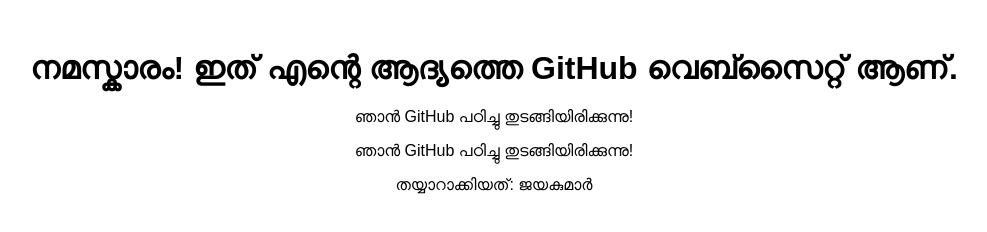
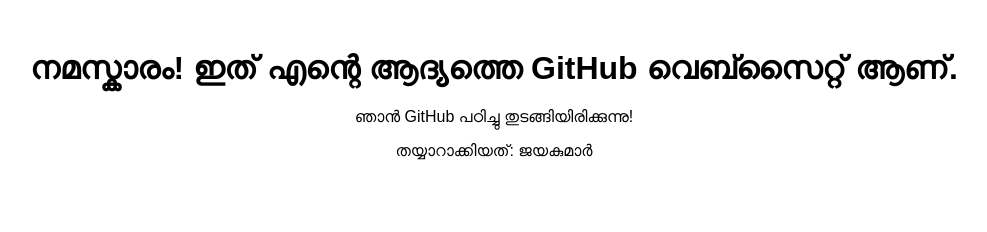
Before and after one commit to jayakumarsayamkudy-alt/my-first-project, a plain HTML site: page index.html in a window 1280 px wide. Shown: the whole page, without its empty margins (146-1133 px from the left). Drawn offline with Linux system fonts and the light colour scheme.

Commit message:
Update index.html

```diff
--- a/index.html
+++ b/index.html
@@ -8,5 +8,5 @@
   <p>ഞാൻ GitHub പഠിച്ചു തുടങ്ങിയിരിക്കുന്നു!</p>
 </body>
 </html>
-<p>ഞാൻ GitHub പഠിച്ചു തുടങ്ങിയിരിക്കുന്നു!</p>
+
 <p>തയ്യാറാക്കിയത്: ജയകുമാർ</p>
```
